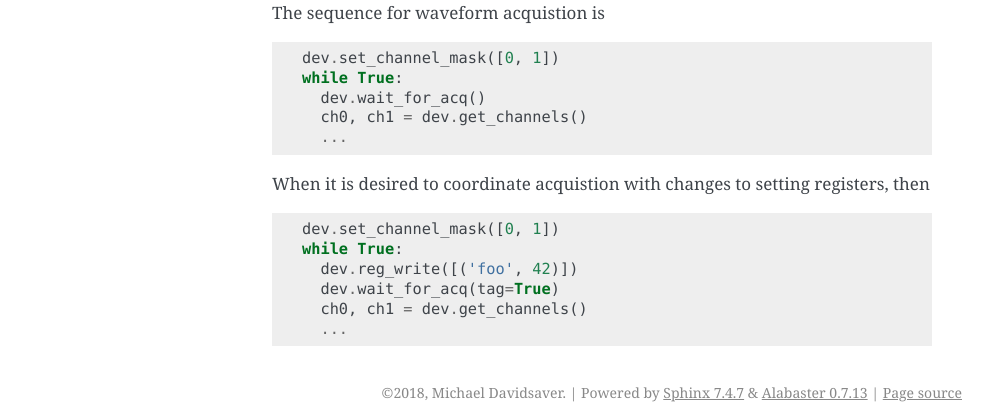
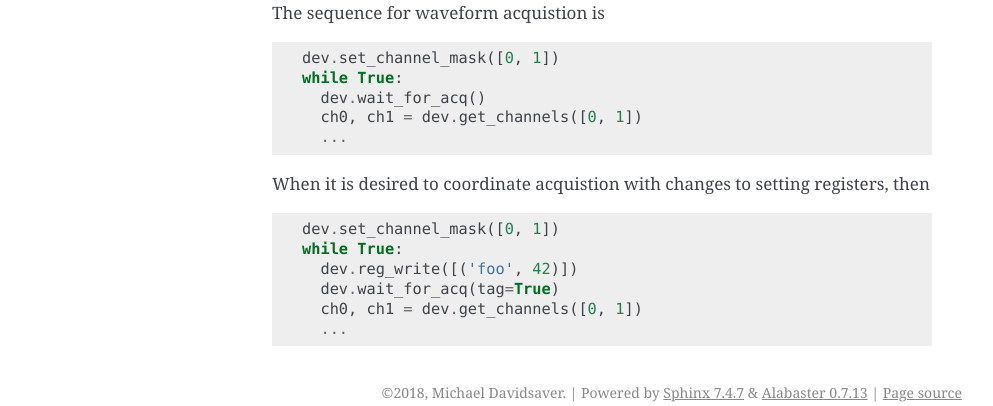
Before and after one commit to osprey-dcs/feed-core, a Sphinx documentation site: the page built from documentation/usage.rst, in a window 1280 px wide. Shown: the part 1647-2053 px from the top of the page, without its empty margins (148-1141 px from the left). Built offline with Sphinx 7.4.7, drawn with Linux system fonts in a browser that asks for light colours.

Commit message:
more doc

```diff
--- a/documentation/usage.rst
+++ b/documentation/usage.rst
@@ -83,7 +83,7 @@ The sequence for waveform acquistion is ::
   dev.set_channel_mask([0, 1])
   while True:
     dev.wait_for_acq()
-    ch0, ch1 = dev.get_channels()
+    ch0, ch1 = dev.get_channels([0, 1])
     ...
 
 When it is desired to coordinate acquistion with changes to
@@ -94,5 +94,5 @@ setting registers, then ::
   while True:
     dev.reg_write([('foo', 42)])
     dev.wait_for_acq(tag=True)
-    ch0, ch1 = dev.get_channels()
+    ch0, ch1 = dev.get_channels([0, 1])
     ...
```
Also changed, not shown: README.md (+3 -1 lines).
